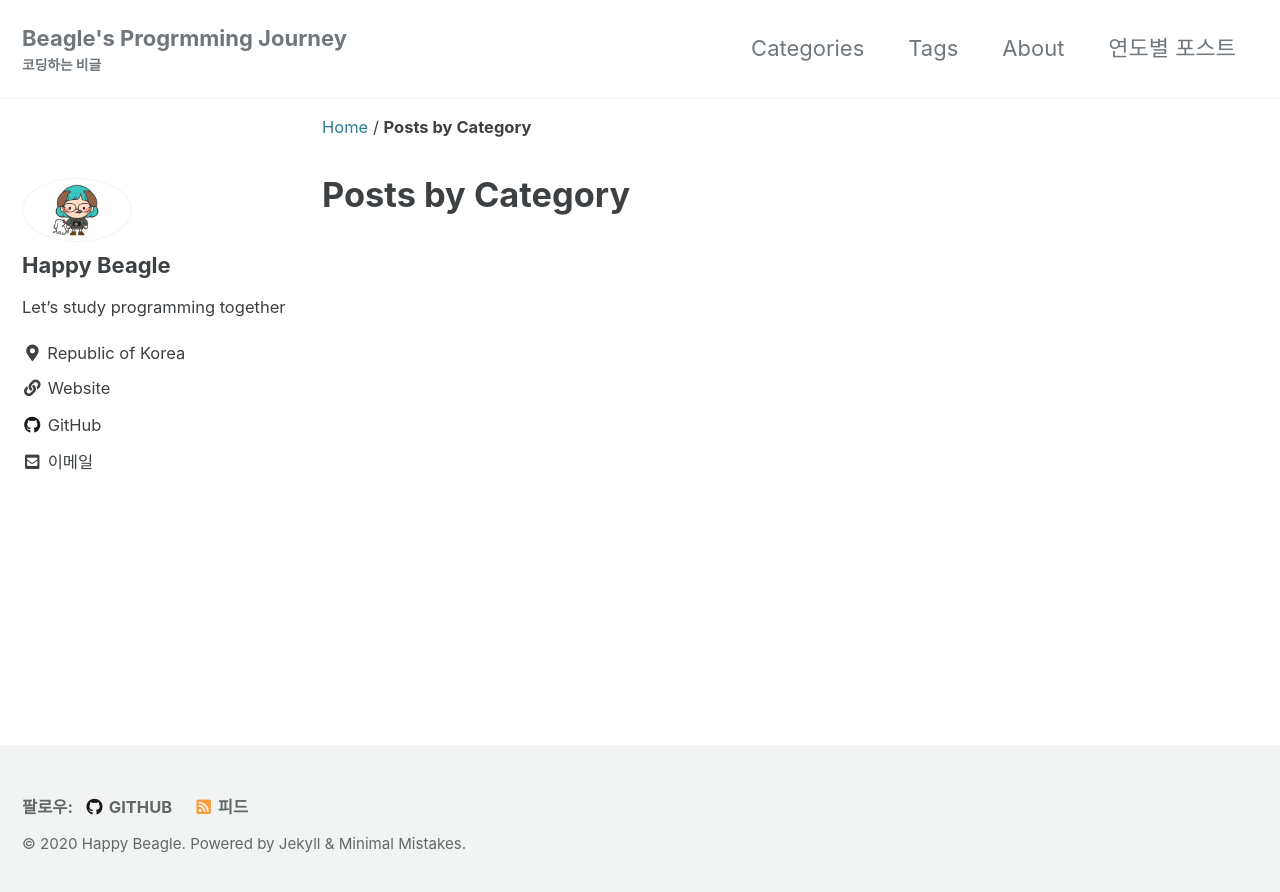
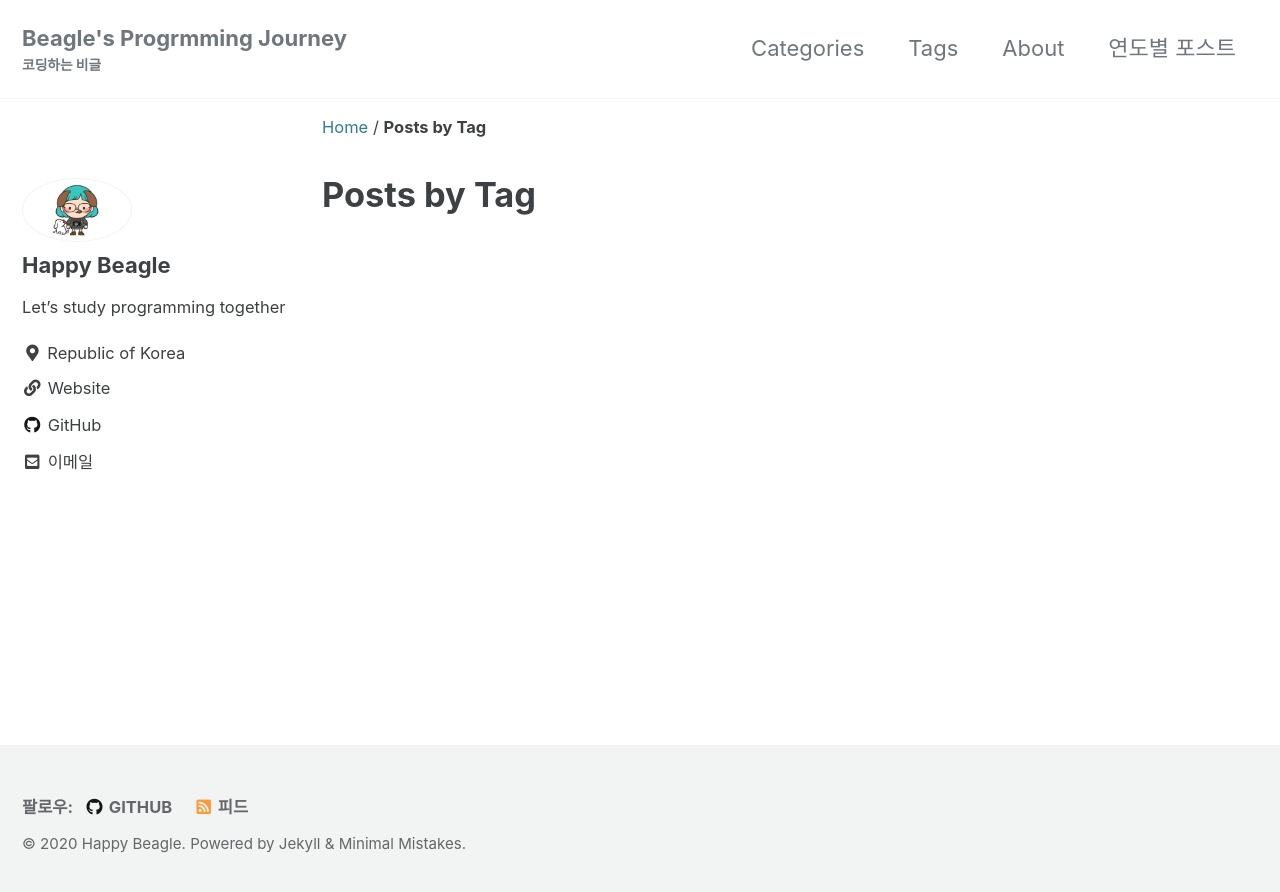
Before and after one commit to happyBeagle/happyBeagle.github.io, a Jekyll site: the page built from _pages/tag-archive.md, in a window 1280 px wide. Shown: the top 892 px of the page. Built offline with Jekyll 4.4.1, drawn with Linux system fonts in a browser that asks for light colours; cached includes are drawn as plain includes.

Commit message:
modify tag-archive.md

```diff
--- a/_pages/tag-archive.md
+++ b/_pages/tag-archive.md
@@ -1,6 +1,6 @@
 ---
-title: "Posts by Category"
-layout: categories
-permalink: /categories/
+title: "Posts by Tag"
+layout: tags
+permalink: /tags/
 author_profile: true
 ---
```
